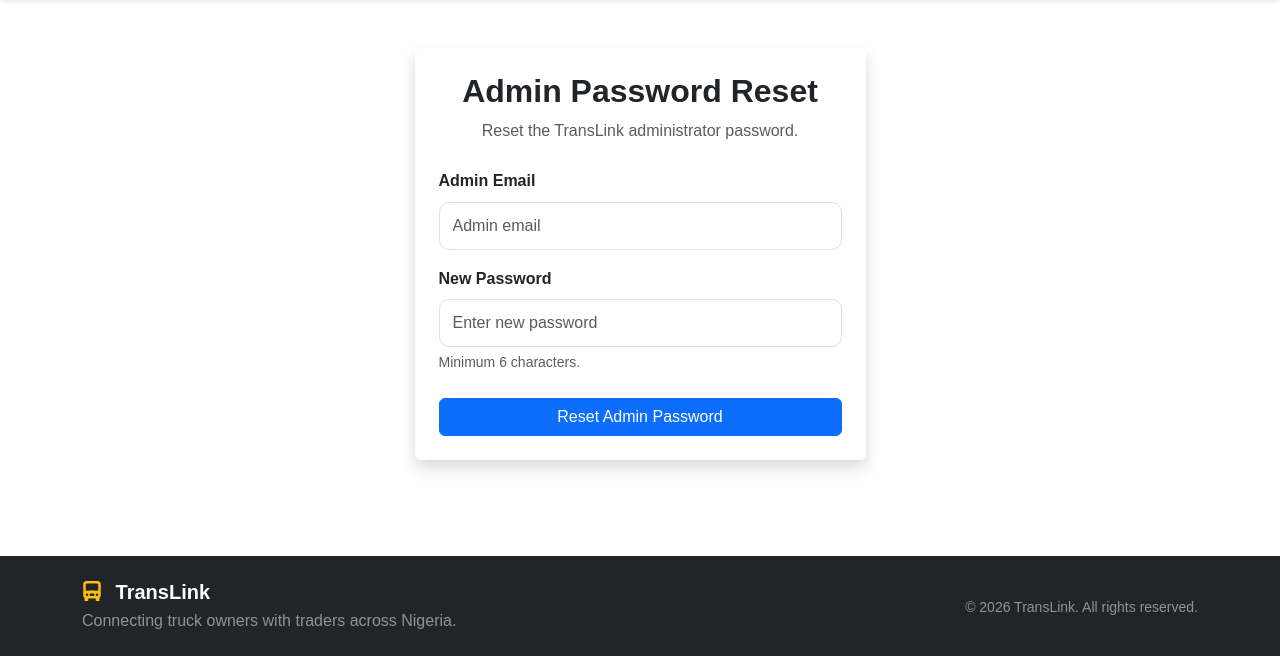
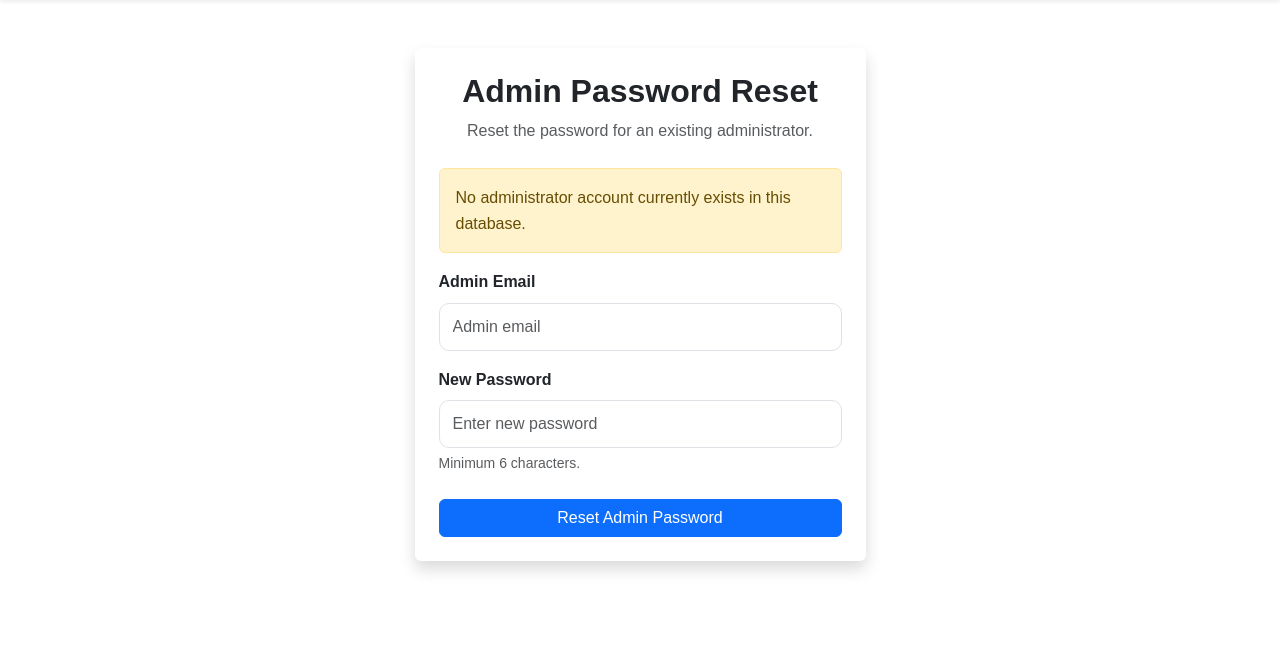
Before and after one commit to jibojororahama/translink, a Flask app: page /auth/admin-reset in a window 1280 px wide. Shown: the part 72-728 px from the top of the page. Run offline with Flask 3, Linux system fonts and the light colour scheme.

Commit message:
Show existing admin accounts on reset page

```diff
--- a/app/routes/auth.py
+++ b/app/routes/auth.py
@@ -61,7 +61,7 @@ def send_verification_email(email, full_name, code):
             }
         ],
 
-        "subject": "TransLink Email Verification Code",
+        "subject": "TransLink Email Verification",
 
         "htmlContent": f"""
         <!DOCTYPE html>
@@ -223,10 +223,6 @@ def register():
             ""
         )
 
-        # ----------------------------------------------------
-        # VALIDATION
-        # ----------------------------------------------------
-
         if not full_name or not email or not phone or not role:
 
             flash(
@@ -271,10 +267,6 @@ def register():
                 "auth/register.html"
             )
 
-        # ----------------------------------------------------
-        # CHECK EXISTING ACCOUNT
-        # ----------------------------------------------------
-
         existing_user = User.query.filter_by(
             email=email
         ).first()
@@ -291,10 +283,6 @@ def register():
                 url_for("auth.login")
             )
 
-        # ----------------------------------------------------
-        # REMOVE OLD VERIFICATION
-        # ----------------------------------------------------
-
         old_verification = (
             RegistrationVerification.query
             .filter_by(email=email)
@@ -306,17 +294,9 @@ def register():
             db.session.delete(old_verification)
             db.session.commit()
 
-        # ----------------------------------------------------
-        # GENERATE 6-DIGIT CODE
-        # ----------------------------------------------------
-
         verification_code = (
             f"{secrets.randbelow(1000000):06d}"
         )
-
-        # ----------------------------------------------------
-        # CREATE VERIFICATION RECORD
-        # ----------------------------------------------------
 
         verification = RegistrationVerification(
 
@@ -348,17 +328,9 @@ def register():
 
         db.session.commit()
 
-        # ----------------------------------------------------
-        # SAVE VERIFICATION ID
-        # ----------------------------------------------------
-
         session["pending_verification_id"] = (
             verification.id
         )
-
-        # ----------------------------------------------------
-        # SEND VERIFICATION EMAIL
-        # ----------------------------------------------------
 
         email_sent = send_verification_email(
             email,
@@ -445,10 +417,6 @@ def verify_email():
             url_for("auth.register")
         )
 
-    # --------------------------------------------------------
-    # CHECK EXPIRY
-    # --------------------------------------------------------
-
     if datetime.utcnow() > verification.expires_at:
 
         db.session.delete(verification)
@@ -469,10 +437,6 @@ def verify_email():
             url_for("auth.register")
         )
 
-    # --------------------------------------------------------
-    # VERIFY CODE
-    # --------------------------------------------------------
-
     if request.method == "POST":
 
         code = request.form.get(
@@ -491,10 +455,6 @@ def verify_email():
                 "auth/verify_email.html",
                 email=verification.email
             )
-
-        # ----------------------------------------------------
-        # MAXIMUM ATTEMPTS
-        # ----------------------------------------------------
 
         if verification.attempts >= 5:
 
@@ -518,10 +478,6 @@ def verify_email():
 
         verification.attempts += 1
 
-        # ----------------------------------------------------
-        # CHECK HASH
-        # ----------------------------------------------------
-
         if not check_password_hash(
             verification.code_hash,
             code
@@ -543,10 +499,6 @@ def verify_email():
                 "auth/verify_email.html",
                 email=verification.email
             )
-
-        # ----------------------------------------------------
-        # CHECK IF ACCOUNT ALREADY EXISTS
-        # ----------------------------------------------------
 
         existing_user = User.query.filter_by(
             email=verification.email
@@ -571,10 +523,6 @@ def verify_email():
                 url_for("auth.login")
             )
 
-        # ----------------------------------------------------
-        # CREATE ACCOUNT
-        # ----------------------------------------------------
-
         user = User(
 
             full_name=verification.full_name,
@@ -596,20 +544,12 @@ def verify_email():
 
         db.session.commit()
 
-        # ----------------------------------------------------
-        # LOGIN USER
-        # ----------------------------------------------------
-
         session.clear()
 
         session["logged_in"] = True
-
         session["user_id"] = user.id
-
         session["user_role"] = user.role
-
         session["user_name"] = user.full_name
-
         session["user_email"] = user.email
 
         flash(
@@ -617,10 +557,6 @@ def verify_email():
             "Your TransLink account has been created.",
             "success"
         )
-
-        # ----------------------------------------------------
-        # REDIRECT BY ROLE
-        # ----------------------------------------------------
 
         if user.role == "trader":
 
@@ -691,10 +627,6 @@ def resend_verification():
             url_for("auth.register")
         )
 
-    # --------------------------------------------------------
-    # GENERATE NEW CODE
-    # --------------------------------------------------------
-
     verification_code = (
         f"{secrets.randbelow(1000000):06d}"
     )
@@ -713,10 +645,6 @@ def resend_verification():
     verification.attempts = 0
 
     db.session.commit()
-
-    # --------------------------------------------------------
-    # SEND NEW EMAIL
-    # --------------------------------------------------------
 
     email_sent = send_verification_email(
         verification.email,
@@ -808,13 +736,9 @@ def login():
         session.clear()
 
         session["logged_in"] = True
-
         session["user_id"] = user.id
-
         session["user_role"] = user.role
-
         session["user_name"] = user.full_name
-
         session["user_email"] = user.email
 
         flash(
@@ -860,13 +784,22 @@ def logout():
     return redirect(
         url_for("main.home")
     )
+
+
 # ============================================================
 # TEMPORARY ADMIN PASSWORD RESET
-# REMOVE THIS ROUTE AFTER RESETTING THE ADMIN PASSWORD
+# ============================================================
+# IMPORTANT:
+# This route is temporary.
+# Remove it after recovering the admin account.
 # ============================================================
 
 @auth_bp.route("/admin-reset", methods=["GET", "POST"])
 def admin_reset():
+
+    admins = User.query.filter_by(
+        role="admin"
+    ).all()
 
     if request.method == "POST":
 
@@ -881,36 +814,42 @@ def admin_reset():
         )
 
         if not email or not new_password:
+
             flash(
                 "Email and password are required.",
                 "danger"
             )
-            return redirect(url_for("auth.admin_reset"))
+
+            return redirect(
+                url_for("auth.admin_reset")
+            )
 
         if len(new_password) < 6:
+
             flash(
                 "Password must contain at least 6 characters.",
                 "danger"
             )
-            return redirect(url_for("auth.admin_reset"))
+
+            return redirect(
+                url_for("auth.admin_reset")
+            )
 
         user = User.query.filter_by(
-            email=email
+            email=email,
+            role="admin"
         ).first()
 
         if not user:
+
             flash(
-                "No account was found with that email.",
+                "No administrator account was found with that email.",
                 "danger"
             )
-            return redirect(url_for("auth.admin_reset"))
 
-        if user.role != "admin":
-            flash(
-                "This account is not an administrator account.",
-                "danger"
+            return redirect(
+                url_for("auth.admin_reset")
             )
-            return redirect(url_for("auth.admin_reset"))
 
         user.password_hash = generate_password_hash(
             new_password
@@ -929,6 +868,12 @@ def admin_reset():
             url_for("auth.login")
         )
 
+    admin_emails = [
+        admin.email
+        for admin in admins
+    ]
+
     return render_template(
-        "auth/admin_reset.html"
+        "auth/admin_reset.html",
+        admin_emails=admin_emails
     )
--- a/app/templates/auth/admin_reset.html
+++ b/app/templates/auth/admin_reset.html
@@ -20,11 +20,43 @@
                             Admin Password Reset
                         </h2>
 
-                        <p class="text-muted mb-0">
-                            Reset the TransLink administrator password.
+                        <p class="text-muted">
+                            Reset the password for an existing administrator.
                         </p>
 
                     </div>
+
+                    {% if admin_emails %}
+
+                        <div class="alert alert-info">
+
+                            <strong>Administrator account found:</strong>
+
+                            <div class="mt-2">
+
+                                {% for email in admin_emails %}
+
+                                    <div>
+                                        {{ email }}
+                                    </div>
+
+                                {% endfor %}
+
+                            </div>
+
+                        </div>
+
+                    {% else %}
+
+                        <div class="alert alert-warning">
+
+                            No administrator account currently exists
+                            in this database.
+
+                        </div>
+
+                    {% endif %}
+
 
                     <form method="POST">
 
@@ -43,6 +75,7 @@
                             >
 
                         </div>
+
 
                         <div class="mb-4">
 
@@ -65,6 +98,7 @@
 
                         </div>
 
+
                         <button
                             type="submit"
                             class="btn btn-primary w-100"
```
